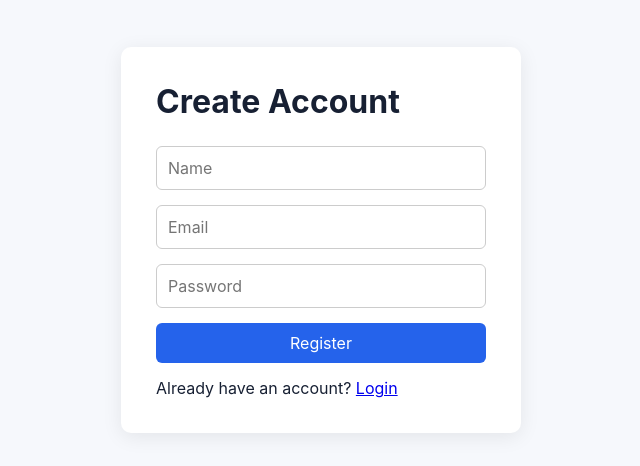
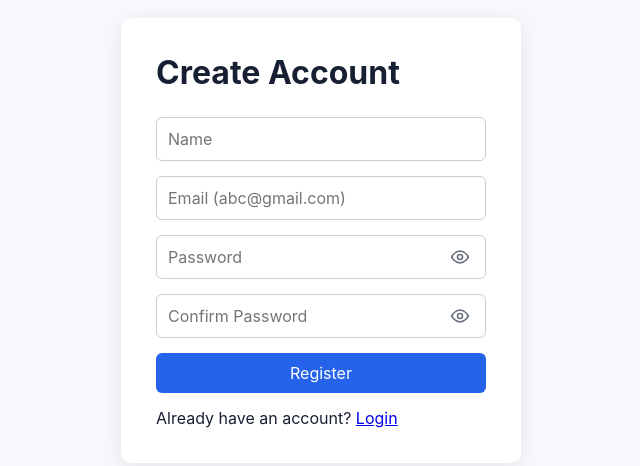
Before and after one commit to Gunjan34/meeting-management, a React (Vite) app in the folder Frontend/: page /register in a window 1280 px wide. Shown: the part 160-626 px from the top of the page, without its empty margins (319-959 px from the left). Built offline with nearby package versions, Linux system fonts and the light colour scheme; no server answers.

Commit message:
Enhance authentication validation and logout

```diff
--- a/Frontend/src/index.css
+++ b/Frontend/src/index.css
@@ -92,6 +92,44 @@ button:disabled {
 
 .auth-form h1 {
   margin-bottom: 10px;
+}
+
+.password-field {
+  position: relative;
+}
+
+.password-field > input {
+  padding-right: 46px;
+}
+
+.password-toggle {
+  position: absolute;
+  top: 50%;
+  right: 10px;
+  width: 32px;
+  height: 32px;
+  padding: 6px;
+  transform: translateY(-50%);
+  display: flex;
+  align-items: center;
+  justify-content: center;
+  background: transparent;
+  color: #6b7280;
+}
+
+.password-toggle:hover {
+  background: #f3f4f6;
+  opacity: 1;
+}
+
+.password-toggle:focus-visible {
+  outline: 2px solid #2563eb;
+  outline-offset: 2px;
+}
+
+.password-toggle svg {
+  width: 20px;
+  height: 20px;
 }
 
 /* Inputs */
--- a/Frontend/src/pages/Login.tsx
+++ b/Frontend/src/pages/Login.tsx
@@ -10,13 +10,39 @@ const Login = () => {
   const [email, setEmail] = useState("");
   const [password, setPassword] = useState("");
 
+  const [showPassword, setShowPassword] = useState(false);
+
   const [error, setError] = useState("");
   const [loading, setLoading] = useState(false);
+
+  const validateEmail = (email: string) => {
+    return /^[^\s@]+@[^\s@]+\.[^\s@]+$/.test(email);
+  };
 
   const handleSubmit = async (e: FormEvent) => {
     e.preventDefault();
 
     setError("");
+
+    // Email validation
+    if (!email.trim()) {
+      setError("Please enter your email address.");
+      return;
+    }
+
+    if (!validateEmail(email)) {
+      setError(
+        "Please enter a valid email address, for example abc@gmail.com."
+      );
+      return;
+    }
+
+    // Password validation
+    if (!password) {
+      setError("Please enter your password.");
+      return;
+    }
+
     setLoading(true);
 
     try {
@@ -29,6 +55,7 @@ const Login = () => {
       );
 
       localStorage.setItem("token", response.data.token);
+
       localStorage.setItem(
         "user",
         JSON.stringify(response.data.user)
@@ -37,10 +64,18 @@ const Login = () => {
       navigate("/dashboard");
 
     } catch (error: any) {
+      if (error.response?.status === 401) {
+        setError("Invalid email or password.");
+      } else if (error.response?.status === 404) {
+        setError("User account not found.");
+      } else if (error.response?.status >= 500) {
+        setError("Server error. Please try again later.");
+      } else {
         setError(
           error.response?.data?.message ||
-        "Login failed"
+            "Login failed. Please try again."
         );
+      }
     } finally {
       setLoading(false);
     }
@@ -49,7 +84,10 @@ const Login = () => {
   return (
     <div className="auth-container">
 
-      <form className="auth-form" onSubmit={handleSubmit}>
+      <form
+        className="auth-form"
+        onSubmit={handleSubmit}
+      >
 
         <h1>Login</h1>
 
@@ -61,24 +99,65 @@ const Login = () => {
 
         <input
           type="email"
-          placeholder="Email"
+          placeholder="Email (abc@gmail.com)"
           value={email}
-          onChange={(e) =>
-            setEmail(e.target.value)
-          }
+          onChange={(e) => setEmail(e.target.value)}
+          required
         />
 
+        <div className="password-field">
+
           <input
-          type="password"
+            type={showPassword ? "text" : "password"}
             placeholder="Password"
             value={password}
-          onChange={(e) =>
-            setPassword(e.target.value)
-          }
+            onChange={(e) => setPassword(e.target.value)}
+            required
           />
 
-        <button type="submit" disabled={loading}>
-          {loading ? "Logging in..." : "Login"}
+          <button
+            className="password-toggle"
+            type="button"
+            aria-label={showPassword ? "Hide password" : "Show password"}
+            aria-pressed={showPassword}
+            onClick={() =>
+              setShowPassword(!showPassword)
+            }
+          >
+            <svg
+              aria-hidden="true"
+              viewBox="0 0 24 24"
+              fill="none"
+              stroke="currentColor"
+              strokeWidth="2"
+              strokeLinecap="round"
+              strokeLinejoin="round"
+            >
+              {showPassword ? (
+                <>
+                  <path d="M3 3l18 18" />
+                  <path d="M10.6 10.6a2 2 0 002.8 2.8" />
+                  <path d="M9.9 5.2A10.8 10.8 0 0112 5c5 0 8.3 4.5 9 7-.3 1.1-1.1 2.3-2.2 3.4" />
+                  <path d="M6.2 6.2C4.4 7.4 3.3 9.4 3 12c.7 2.5 4 7 9 7 1.3 0 2.4-.3 3.4-.8" />
+                </>
+              ) : (
+                <>
+                  <path d="M2 12s3.6-7 10-7 10 7 10 7-3.6 7-10 7S2 12 2 12z" />
+                  <circle cx="12" cy="12" r="3" />
+                </>
+              )}
+            </svg>
+          </button>
+
+        </div>
+
+        <button
+          type="submit"
+          disabled={loading}
+        >
+          {loading
+            ? "Logging in..."
+            : "Login"}
         </button>
 
         <p>
--- a/Frontend/src/pages/Register.tsx
+++ b/Frontend/src/pages/Register.tsx
@@ -10,6 +10,10 @@ const Register = () => {
   const [name, setName] = useState("");
   const [email, setEmail] = useState("");
   const [password, setPassword] = useState("");
+  const [confirmPassword, setConfirmPassword] = useState("");
+
+  const [showPassword, setShowPassword] = useState(false);
+  const [showConfirmPassword, setShowConfirmPassword] = useState(false);
 
   const [error, setError] = useState("");
   const [loading, setLoading] = useState(false);
@@ -35,13 +39,13 @@ const Register = () => {
 
     // Name validation
     if (!name.trim()) {
-      setError("Name is required");
+      setError("Please enter your name.");
       return;
     }
 
     // Email validation
     if (!validateEmail(email)) {
-      setError("Please enter a valid email address");
+      setError("Please enter a valid email address, for example abc@gmail.com.");
       return;
     }
 
@@ -49,35 +53,33 @@ const Register = () => {
     const passwordRules = validatePassword(password);
 
     if (!passwordRules.length) {
-      setError("Password must be at least 8 characters");
+      setError("Password must be at least 8 characters long.");
       return;
     }
 
     if (!passwordRules.uppercase) {
-      setError(
-        "Password must contain at least one uppercase letter"
-      );
+      setError("Password must contain at least one uppercase letter.");
       return;
     }
 
     if (!passwordRules.lowercase) {
-      setError(
-        "Password must contain at least one lowercase letter"
-      );
+      setError("Password must contain at least one lowercase letter.");
       return;
     }
 
     if (!passwordRules.number) {
-      setError(
-        "Password must contain at least one number"
-      );
+      setError("Password must contain at least one number.");
       return;
     }
 
     if (!passwordRules.special) {
-      setError(
-        "Password must contain at least one special character"
-      );
+      setError("Password must contain at least one special character.");
+      return;
+    }
+
+    // Confirm password validation
+    if (password !== confirmPassword) {
+      setError("Passwords do not match.");
       return;
     }
 
@@ -97,7 +99,7 @@ const Register = () => {
     } catch (error: any) {
       setError(
         error.response?.data?.message ||
-        "Registration failed"
+          "Registration failed. Please try again."
       );
     } finally {
       setLoading(false);
@@ -108,17 +110,10 @@ const Register = () => {
 
   return (
     <div className="auth-container">
-      <form
-        className="auth-form"
-        onSubmit={handleSubmit}
-      >
+      <form className="auth-form" onSubmit={handleSubmit}>
         <h1>Create Account</h1>
 
-        {error && (
-          <p className="error">
-            {error}
-          </p>
-        )}
+        {error && <p className="error">{error}</p>}
 
         <input
           type="text"
@@ -130,19 +125,53 @@ const Register = () => {
 
         <input
           type="email"
-          placeholder="Email"
+          placeholder="Email (abc@gmail.com)"
           value={email}
           onChange={(e) => setEmail(e.target.value)}
           required
         />
 
+        <div className="password-field">
           <input
-          type="password"
+            type={showPassword ? "text" : "password"}
             placeholder="Password"
             value={password}
             onChange={(e) => setPassword(e.target.value)}
             required
           />
+
+          <button
+            className="password-toggle"
+            type="button"
+            aria-label={showPassword ? "Hide password" : "Show password"}
+            aria-pressed={showPassword}
+            onClick={() => setShowPassword(!showPassword)}
+          >
+            <svg
+              aria-hidden="true"
+              viewBox="0 0 24 24"
+              fill="none"
+              stroke="currentColor"
+              strokeWidth="2"
+              strokeLinecap="round"
+              strokeLinejoin="round"
+            >
+              {showPassword ? (
+                <>
+                  <path d="M3 3l18 18" />
+                  <path d="M10.6 10.6a2 2 0 002.8 2.8" />
+                  <path d="M9.9 5.2A10.8 10.8 0 0112 5c5 0 8.3 4.5 9 7-.3 1.1-1.1 2.3-2.2 3.4" />
+                  <path d="M6.2 6.2C4.4 7.4 3.3 9.4 3 12c.7 2.5 4 7 9 7 1.3 0 2.4-.3 3.4-.8" />
+                </>
+              ) : (
+                <>
+                  <path d="M2 12s3.6-7 10-7 10 7 10 7-3.6 7-10 7S2 12 2 12z" />
+                  <circle cx="12" cy="12" r="3" />
+                </>
+              )}
+            </svg>
+          </button>
+        </div>
 
         {password && (
           <div className="password-rules">
@@ -152,62 +181,79 @@ const Register = () => {
               {passwordRules.length ? "✓" : "✗"} At least 8 characters
             </p>
 
-            <p
-              className={
-                passwordRules.uppercase
-                  ? "valid"
-                  : "invalid"
-              }
-            >
+            <p className={passwordRules.uppercase ? "valid" : "invalid"}>
               {passwordRules.uppercase ? "✓" : "✗"} One uppercase letter
             </p>
 
-            <p
-              className={
-                passwordRules.lowercase
-                  ? "valid"
-                  : "invalid"
-              }
-            >
+            <p className={passwordRules.lowercase ? "valid" : "invalid"}>
               {passwordRules.lowercase ? "✓" : "✗"} One lowercase letter
             </p>
 
-            <p
-              className={
-                passwordRules.number
-                  ? "valid"
-                  : "invalid"
-              }
-            >
+            <p className={passwordRules.number ? "valid" : "invalid"}>
               {passwordRules.number ? "✓" : "✗"} One number
             </p>
 
-            <p
-              className={
-                passwordRules.special
-                  ? "valid"
-                  : "invalid"
-              }
-            >
+            <p className={passwordRules.special ? "valid" : "invalid"}>
               {passwordRules.special ? "✓" : "✗"} One special character
             </p>
           </div>
         )}
 
+        <div className="password-field">
+          <input
+            type={showConfirmPassword ? "text" : "password"}
+            placeholder="Confirm Password"
+            value={confirmPassword}
+            onChange={(e) => setConfirmPassword(e.target.value)}
+            required
+          />
+
           <button
-          type="submit"
-          disabled={loading}
+            className="password-toggle"
+            type="button"
+            aria-label={
+              showConfirmPassword
+                ? "Hide confirm password"
+                : "Show confirm password"
+            }
+            aria-pressed={showConfirmPassword}
+            onClick={() =>
+              setShowConfirmPassword(!showConfirmPassword)
+            }
           >
-          {loading
-            ? "Creating..."
-            : "Register"}
+            <svg
+              aria-hidden="true"
+              viewBox="0 0 24 24"
+              fill="none"
+              stroke="currentColor"
+              strokeWidth="2"
+              strokeLinecap="round"
+              strokeLinejoin="round"
+            >
+              {showConfirmPassword ? (
+                <>
+                  <path d="M3 3l18 18" />
+                  <path d="M10.6 10.6a2 2 0 002.8 2.8" />
+                  <path d="M9.9 5.2A10.8 10.8 0 0112 5c5 0 8.3 4.5 9 7-.3 1.1-1.1 2.3-2.2 3.4" />
+                  <path d="M6.2 6.2C4.4 7.4 3.3 9.4 3 12c.7 2.5 4 7 9 7 1.3 0 2.4-.3 3.4-.8" />
+                </>
+              ) : (
+                <>
+                  <path d="M2 12s3.6-7 10-7 10 7 10 7-3.6 7-10 7S2 12 2 12z" />
+                  <circle cx="12" cy="12" r="3" />
+                </>
+              )}
+            </svg>
+          </button>
+        </div>
+
+        <button type="submit" disabled={loading}>
+          {loading ? "Creating..." : "Register"}
         </button>
 
         <p>
           Already have an account?{" "}
-          <Link to="/login">
-            Login
-          </Link>
+          <Link to="/login">Login</Link>
         </p>
       </form>
     </div>
```
Also changed, not shown: Frontend/src/components/Navbar.tsx (+18 -2 lines). Lines whose indentation alone changed are shown as unchanged.
